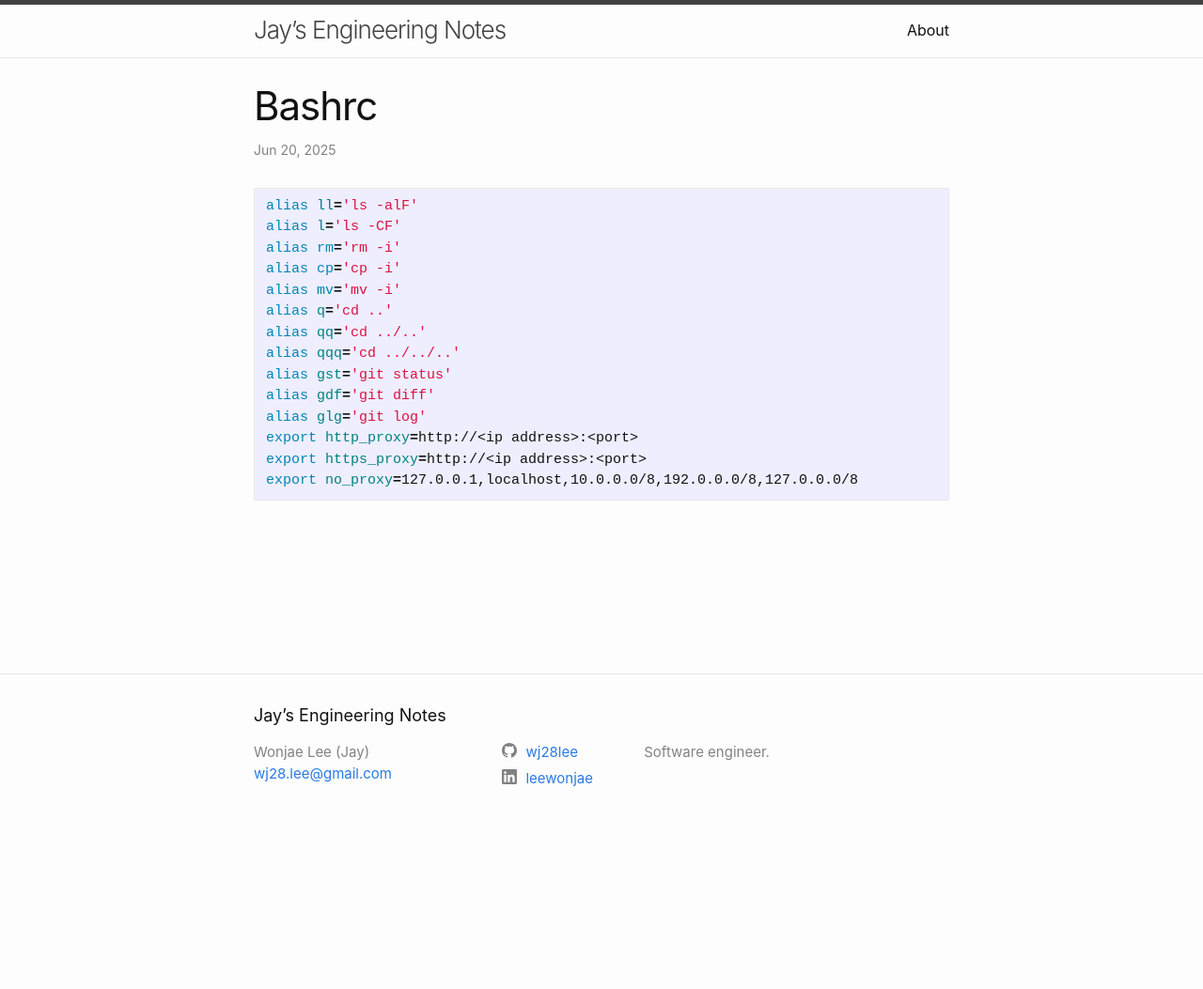
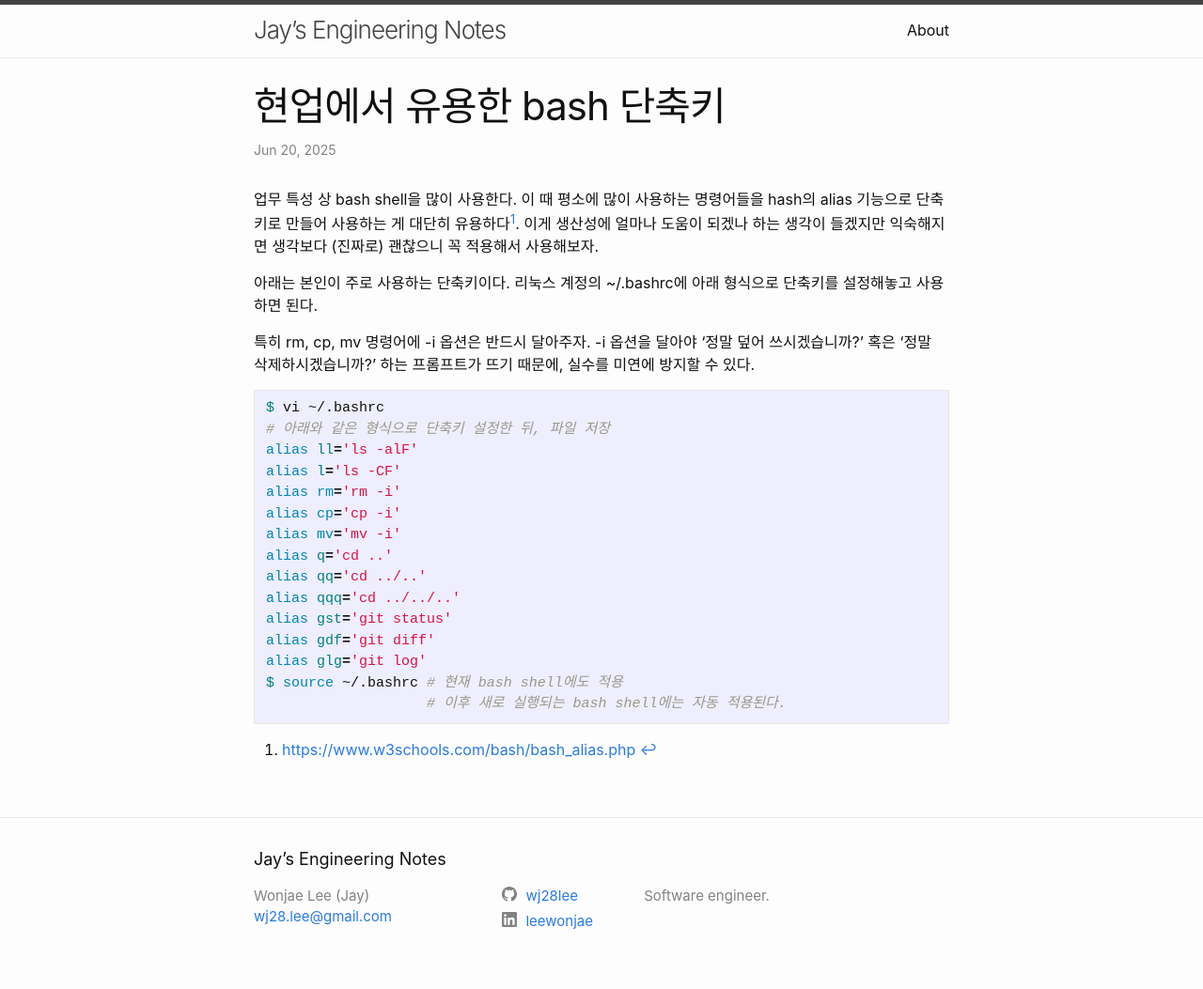
Before and after one commit to wj28lee/wj28lee.github.io, a Jekyll site: the page built from _posts/2025-06-20-bashrc.md, in a window 1280 px wide. Shown: the whole page at 94% size. Built offline with Jekyll 4.4.1, drawn with Linux system fonts in a browser that asks for light colours; our own code applies the rules of GitHub Pages for plain Markdown files; comment, search, counter and statistics services are not loaded; before the commit the page ends 900 px from its top, so only the background shows below that.

Commit message:
_posts: enhance content of bashrc

````diff
--- a/_posts/2025-06-20-bashrc.md
+++ b/_posts/2025-06-20-bashrc.md
@@ -1,4 +1,17 @@
+---
+layout: post
+title: "현업에서 유용한 bash 단축키"
+categories: tech
+tags: [bash, bashrc, shell]
+---
+업무 특성 상 bash shell을 많이 사용한다. 이 때 평소에 많이 사용하는 명령어들을 hash의 alias 기능으로 단축키로 만들어 사용하는 게 대단히 유용하다[^1]. 이게 생산성에 얼마나 도움이 되겠나 하는 생각이 들겠지만 익숙해지면 생각보다 (진짜로) 괜찮으니 꼭 적용해서 사용해보자.
+
+아래는 본인이 주로 사용하는 단축키이다. 리눅스 계정의 ~/.bashrc에 아래 형식으로 단축키를 설정해놓고 사용하면 된다.
+
+특히 rm, cp, mv 명령어에 -i 옵션은 반드시 달아주자. -i 옵션을 달아야 '정말 덮어 쓰시겠습니까?' 혹은 '정말 삭제하시겠습니까?' 하는 프롬프트가 뜨기 때문에, 실수를 미연에 방지할 수 있다.
 ```bash
+$ vi ~/.bashrc
+# 아래와 같은 형식으로 단축키 설정한 뒤, 파일 저장
 alias ll='ls -alF'
 alias l='ls -CF'
 alias rm='rm -i'
@@ -10,7 +23,8 @@ alias qqq='cd ../../..'
 alias gst='git status'
 alias gdf='git diff'
 alias glg='git log'
-export http_proxy=http://<ip address>:<port>
-export https_proxy=http://<ip address>:<port>
-export no_proxy=127.0.0.1,localhost,10.0.0.0/8,192.0.0.0/8,127.0.0.0/8
+$ source ~/.bashrc # 현재 bash shell에도 적용
+                   # 이후 새로 실행되는 bash shell에는 자동 적용된다.
 ```
+
+[^1]: [https://www.w3schools.com/bash/bash_alias.php](https://www.w3schools.com/bash/bash_alias.php)
````
